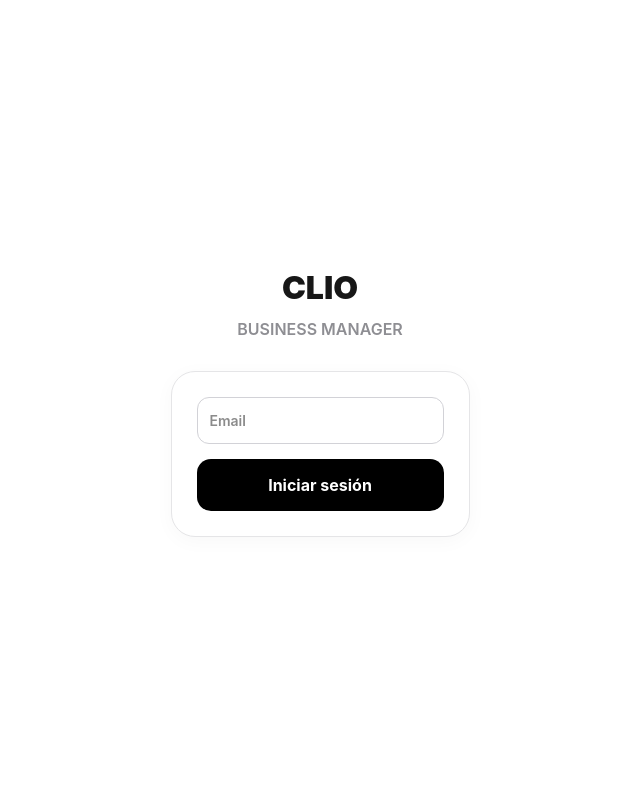
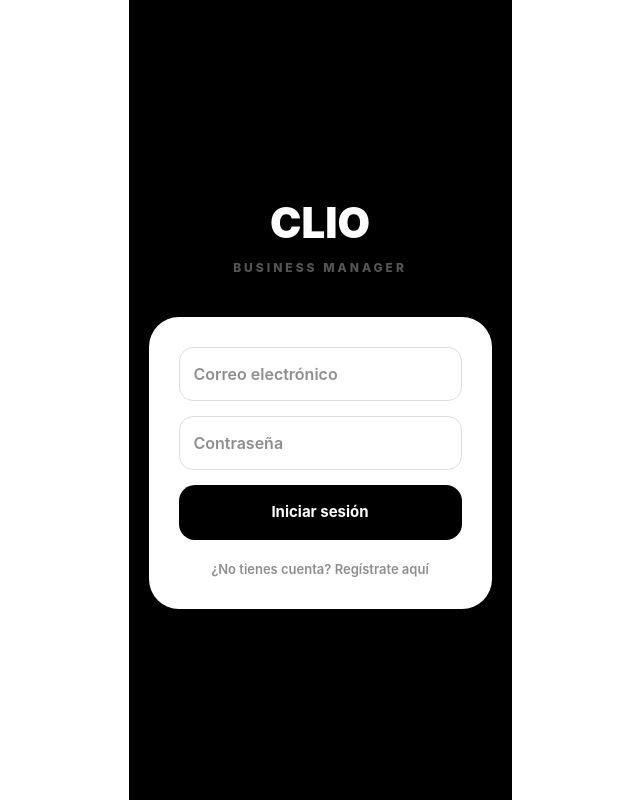
Before and after one commit to mooon300/clio-app, a Next.js app: page /login in a window 1280 px wide. Shown: the whole page, without its empty margins (320-960 px from the left). Built offline with nearby package versions, Linux system fonts and the light colour scheme; no server answers.

Commit message:
🚀 Login con auto-redirección

```diff
--- a/app/login/page.tsx
+++ b/app/login/page.tsx
@@ -7,70 +7,99 @@ import { supabase } from '../../lib/config' // cliente centralizado
 export default function LoginPage() {
   const router = useRouter()
   const [email, setEmail] = useState('')
+  const [password, setPassword] = useState('')
   const [loading, setLoading] = useState(false)
 
-  // ====== ESTO ES LO QUE COMPLEMENTA EL LOGIN ======
-  // Detecta si el usuario ya entró (por el link del correo) y lo manda al Dash
-  useEffect(() => {
-    const { data: { subscription } } = supabase.auth.onAuthStateChange((event, session) => {
-      if (event === 'SIGNED_IN' && session) {
-        router.push('/')
-      }
-    })
-    return () => subscription.unsubscribe()
-  }, [router])
-
-  // ====== Login con OTP ======
+  // ====== ENTRAR CON CONTRASEÑA ======
   const login = async (e: any) => {
     e.preventDefault()
     setLoading(true)
-    const { error } = await supabase.auth.signInWithOtp({ email })
-    if (error) alert(error.message)
-    else alert('Revisa tu email para iniciar sesión')
+    const { error } = await supabase.auth.signInWithPassword({ email, password })
+    if (error) alert("Error: " + error.message)
+    else router.push('/')
+    setLoading(false)
+  }
+
+  // ====== REGISTRARSE (PARA USUARIOS NUEVOS) ======
+  const registrarse = async () => {
+    if (!email || !password) return alert("Pon correo y contraseña")
+    setLoading(true)
+    const { error } = await supabase.auth.signUp({ email, password })
+    if (error) alert("Error al registrar: " + error.message)
+    else alert("¡Registro exitoso! Ya puedes iniciar sesión con estos datos.")
     setLoading(false)
   }
 
   return (
-    <div style={{ fontFamily: '-apple-system, sans-serif', padding: '50px 20px', maxWidth: '400px', margin: '0 auto', minHeight: '100vh', display: 'flex', flexDirection: 'column', justifyContent: 'center' }}>
-      <h1 style={{ fontWeight: 900, fontSize: '32px', textAlign: 'center', marginBottom: '5px' }}>CLIO</h1>
-      <p style={{ textAlign: 'center', color: '#8E8E93', marginBottom: '30px', fontWeight: 600 }}>BUSINESS MANAGER</p>
+    <div style={{ fontFamily: '-apple-system, sans-serif', padding: '50px 20px', maxWidth: '400px', margin: '0 auto', minHeight: '100vh', display: 'flex', flexDirection: 'column', justifyContent: 'center', backgroundColor: 'black' }}>
 
-      <form onSubmit={login} style={{ display: 'flex', flexDirection: 'column', gap: '15px', background: 'white', padding: '25px', borderRadius: '24px', border: '1px solid #E5E5E7', boxShadow: '0 4px 20px rgba(0,0,0,0.03)' }}>
+      <h1 style={{ fontWeight: 900, fontSize: '42px', textAlign: 'center', marginBottom: '5px', color: 'white' }}>CLIO</h1>
+      <p style={{ textAlign: 'center', color: '#555', marginBottom: '40px', fontWeight: 800, fontSize: '12px', letterSpacing: '3px' }}>BUSINESS MANAGER</p>
+
+      <form onSubmit={login} style={{ display: 'flex', flexDirection: 'column', gap: '15px', background: 'white', padding: '30px', borderRadius: '30px' }}>
+
         <input
           type="email"
-          placeholder="Email"
+          placeholder="Correo electrónico"
           value={email}
           onChange={e => setEmail(e.target.value)}
           required
+          style={inputStyle} // Aquí arreglamos el color del texto
+        />
+
+        <input
+          type="password"
+          placeholder="Contraseña"
+          value={password}
+          onChange={e => setPassword(e.target.value)}
+          required
           style={inputStyle}
         />
+
         <button type="submit" disabled={loading} style={btnStyle}>
-          {loading ? 'Enviando...' : 'Iniciar sesión'}
+          {loading ? 'Entrando...' : 'Iniciar sesión'}
+        </button>
+
+        <button type="button" onClick={registrarse} style={btnGhost}>
+          ¿No tienes cuenta? Regístrate aquí
         </button>
       </form>
     </div>
   )
 }
 
-// ====== ESTILOS (Tus estilos originales) ======
+// ====== ESTILOS ======
 const inputStyle = {
   width: '100%',
-  padding: '12px',
-  borderRadius: '12px',
-  border: '1px solid #D2D2D7',
+  padding: '14px',
+  borderRadius: '14px',
+  border: '1px solid #DDD',
   fontWeight: 600,
-  fontSize: '14px',
+  fontSize: '16px',
   outline: 'none',
-  boxSizing: 'border-box' as 'border-box'
+  boxSizing: 'border-box' as 'border-box',
+  color: '#1D1D1F', // <-- ESTO arregla que el texto se vea negro
+  backgroundColor: '#FFF'
 }
 
 const btnStyle = {
   width: '100%',
-  padding: '14px',
+  padding: '16px',
   background: 'black',
   color: 'white',
   border: 'none',
-  borderRadius: '14px',
+  borderRadius: '16px',
   fontWeight: 700,
-  cursor: 'pointer'
+  cursor: 'pointer',
+  fontSize: '15px'
 }
+
+const btnGhost = {
+  background: 'none',
+  border: 'none',
+  color: '#8E8E93',
+  fontSize: '13px',
+  fontWeight: 600,
+  cursor: 'pointer',
+  marginTop: '5px'
+}
```
